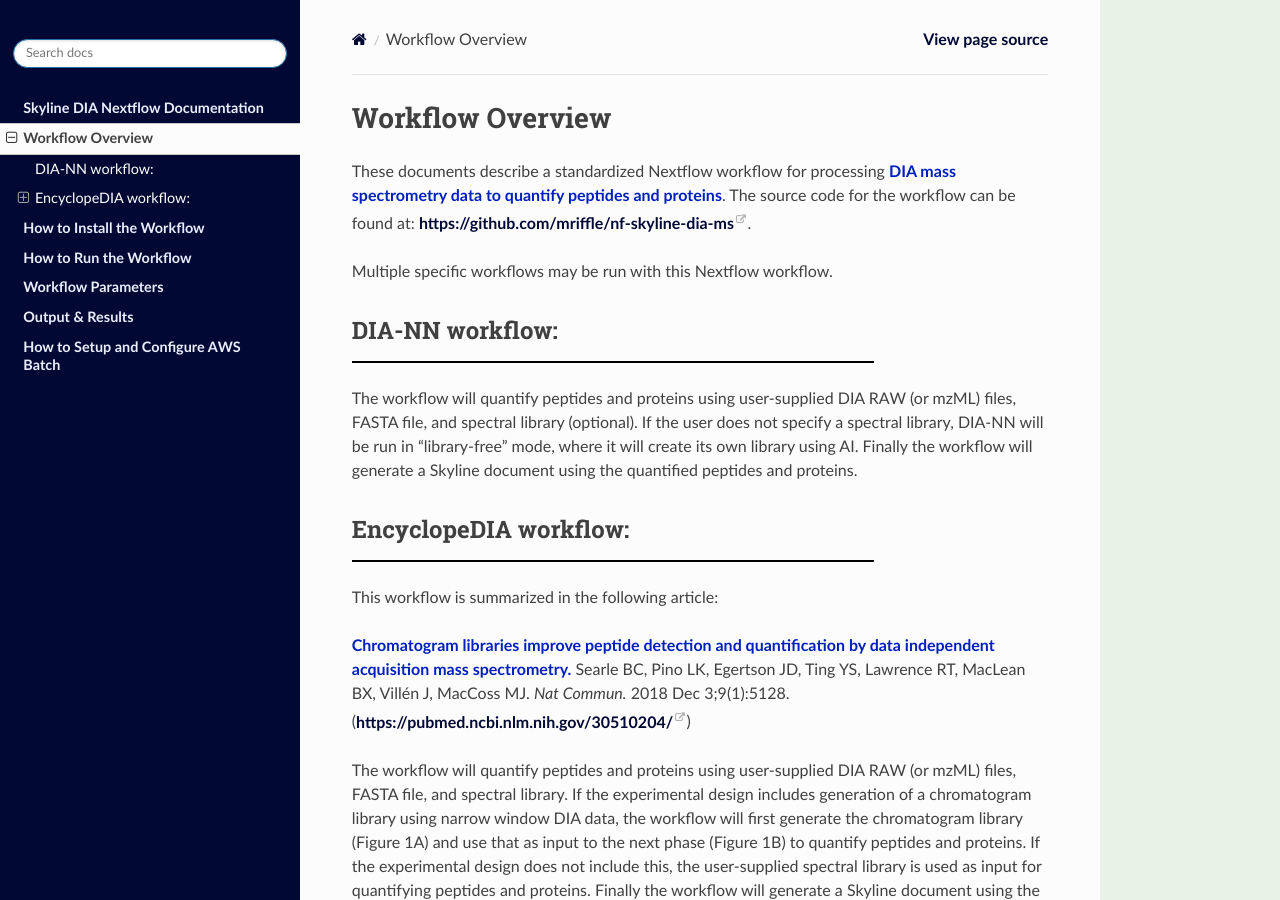
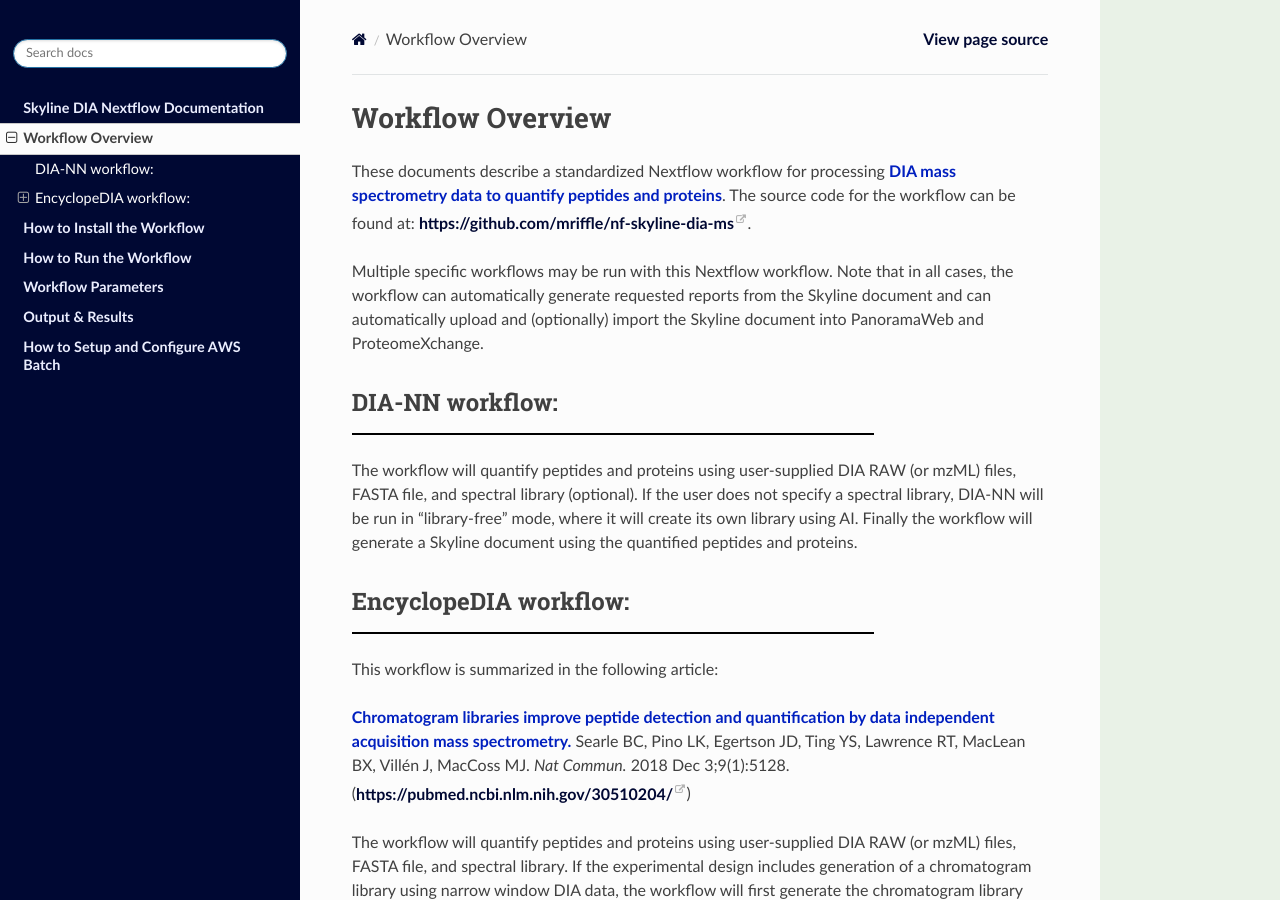
Before and after one commit to mriffle/nf-skyline-dia-ms, a Sphinx documentation site: the page built from docs/source/overview.rst, in a window 1280 px wide and 900 px high. Built offline with Sphinx 7.4.7 and the Read the Docs theme 2.0.0, drawn with Linux system fonts in a browser that asks for light colours.

Commit message:
docs: update overview

```diff
--- a/docs/source/overview.rst
+++ b/docs/source/overview.rst
@@ -6,7 +6,9 @@
 data to quantify peptides and proteins**. The source code for the workflow can be found at:
 https://github.com/mriffle/nf-skyline-dia-ms.
 
-Multiple specific workflows may be run with this Nextflow workflow.
+Multiple specific workflows may be run with this Nextflow workflow. Note that in all cases, the
+workflow can automatically generate requested reports from the Skyline document and can automatically
+upload and (optionally) import the Skyline document into PanoramaWeb and ProteomeXchange.
 
 DIA-NN workflow:
 ^^^^^^^^^^^^^^^^^^^^^^^^^
```
